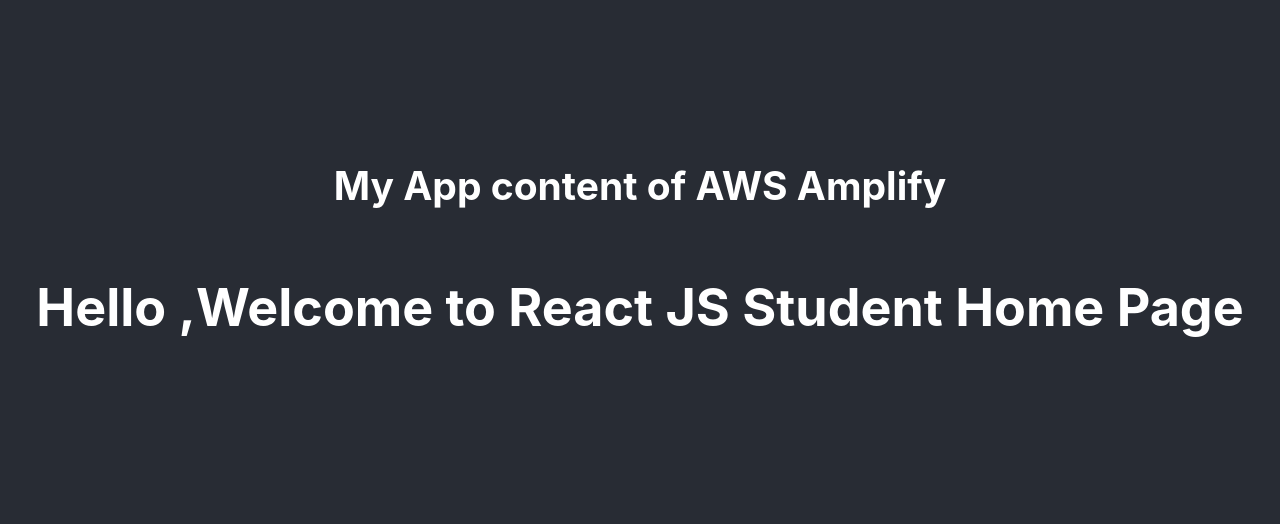
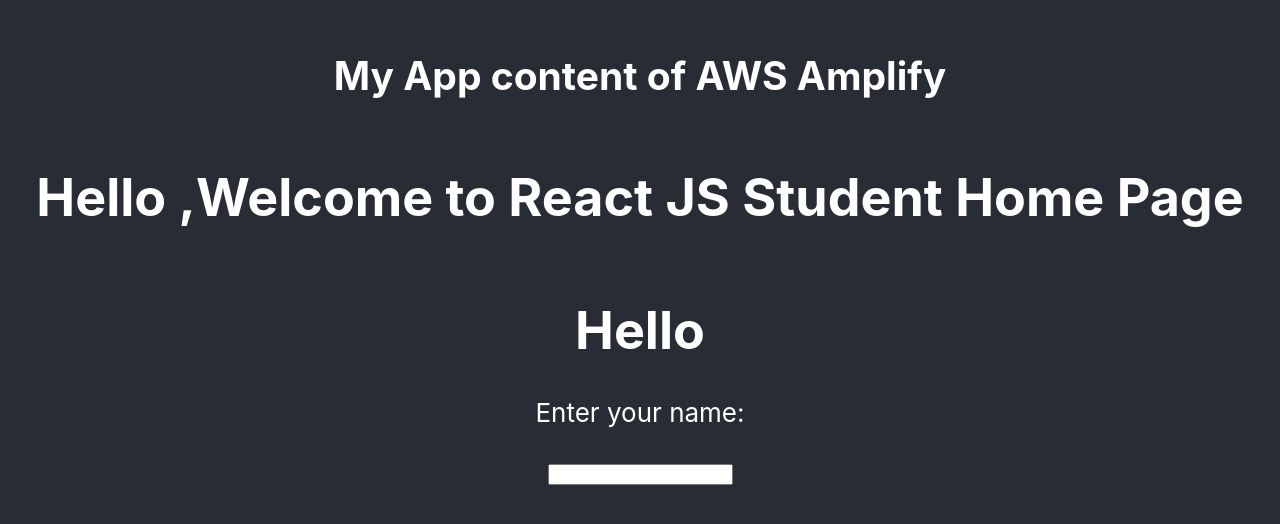
Before and after one commit to sadik13/react-amplify-app, a React (Create React App) app: page / in a window 1280 px wide. Shown: the part 148-672 px from the top of the page. Built offline with nearby package versions, Linux system fonts and the light colour scheme.

Commit message:
updated the form data

```diff
--- a/src/App.js
+++ b/src/App.js
@@ -1,6 +1,7 @@
 import logo from './logo.svg';
 import './App.css';
 import Student  from './Student.js';
+import ReactDOM from 'react-dom';
 
 
 function App() {
@@ -9,6 +10,13 @@
       <header className="App-header">
       <h2>My App content of AWS Amplify</h2>
       <Student />
+      <form>
+        <h1>Hello</h1>
+        <p>Enter your name:</p>
+        <input
+          type="text"
+        />
+      </form>
       </header>
     </div>
   );
```
